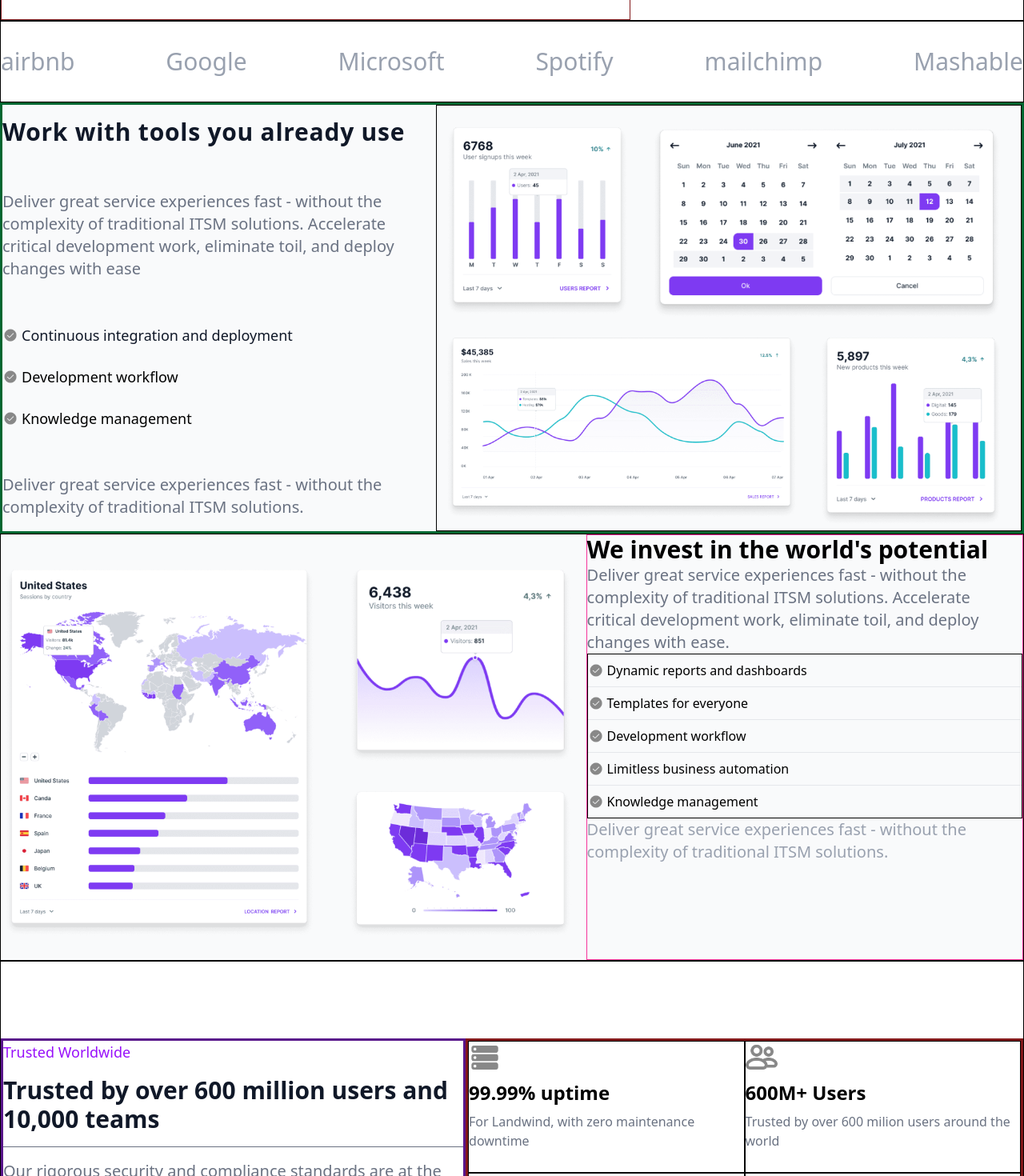
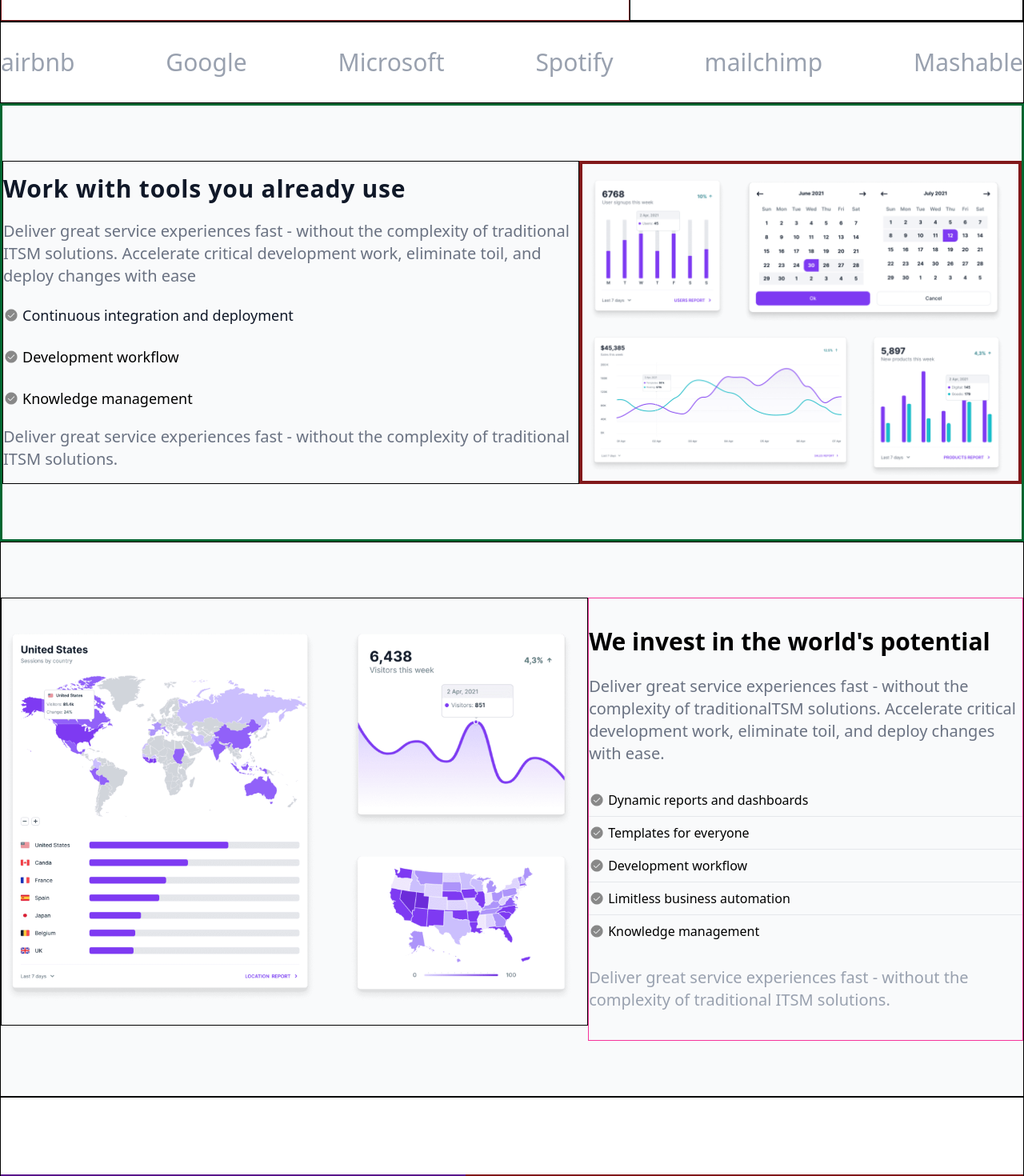
Before and after one commit to Shii108/Landing-Page, a Vue app: page / in a window 1280 px wide. Shown: the part 420-1890 px from the top of the page at 80% size. Built offline with nearby package versions, Linux system fonts and the light colour scheme.

Commit message:
feat(home):webiste is done now left to make it responsive

```diff
--- a/src/components/Home.vue
+++ b/src/components/Home.vue
@@ -1,5 +1,5 @@
 <template>
-  <section id="first-section" class="flex border">
+  <section id="hero-section" class="flex border">
     <div class="border border-red-900 flex flex-col gap-6 justify-center">
       <h1 class="text-6xl font-extrabold tracking-wide text-gray-900">Building digital
         products & brands.</h1>
@@ -16,7 +16,7 @@
       </div>
     </div>
     <div>
-      <div><img src="/hero.png" alt="image of a arrow in a computer"></div>
+      <div class="border hidden md:block"><img src="/hero.png" alt="image of a arrow in a computer"></div>
     </div>
   </section>
 
@@ -34,8 +34,8 @@
 
 
   <section id="third-section" class="bg-[#F9FAFB]">
-    <div class="flex border-3 border-green-800">
-      <div class="flex flex-col justify-between py-4 ">
+    <div class="flex border-3 border-green-800 py-[69px]">
+      <div class="flex flex-col py-4 border justify-between">
         <h2 class="text-3xl font-extrabold text-gray-900 tracking-wide">Work with tools you already use</h2>
         <p class="text-xl font-light text-gray-500">Deliver great service experiences fast - without the complexity of
           traditional
@@ -53,17 +53,14 @@
           traditional
           ITSM solutions.</p>
       </div>
-      <div class="border"><img src="/feature-1.png" alt="analytical graph"></div>
+      <div class="border-4 border-red-900"><img src="/feature-1.png" alt="analytical graph" class="max-h-[900px]"></div>
     </div>
-    <div class="flex border">
-      <div><img src="/feature-2.png" alt="analytical graph"></div>
-      <div class="border border-pink-500 flex flex-col">
+    <div class="flex border py-[69px]">
+      <div><img src="/feature-2.png" alt="analytical graph" class="border"></div>
+      <div class="border border-pink-500 flex flex-col gap-6 py-9">
         <h2 class="text-3xl font-extrabold">We invest in the world's potential</h2>
-        <p class="font-light text-xl text-gray-500">Deliver great service experiences fast - without the complexity of
-          traditional
-          ITSM solutions. Accelerate
-          critical development work, eliminate toil, and deploy changes with ease.</p>
-        <ul class="border">
+        <p class="font-light text-xl text-gray-500">Deliver great service experiences fast - without the complexity of traditionalTSM solutions. Accelerate critical development work, eliminate toil, and deploy changes with ease.</p>
+        <ul>
           <li class="flex gap-1 items-center border-b border-gray-200 py-2 font-medium">
             <span><img src="/checked.png" alt="checkmark" class="w-5 h-5"></span>
             <span>Dynamic reports and dashboards</span>
```
